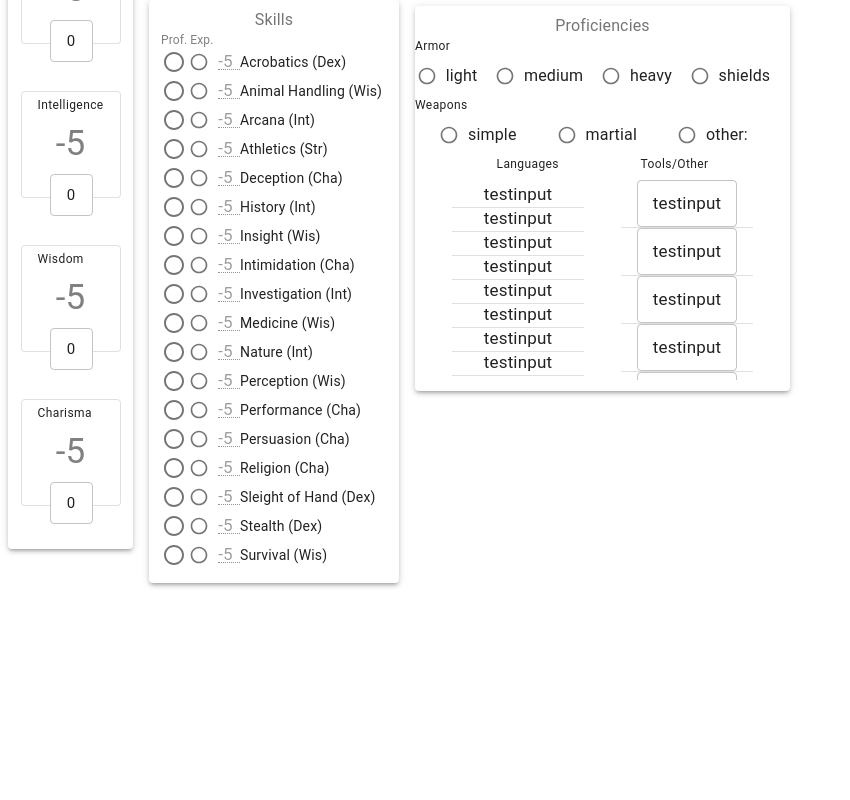
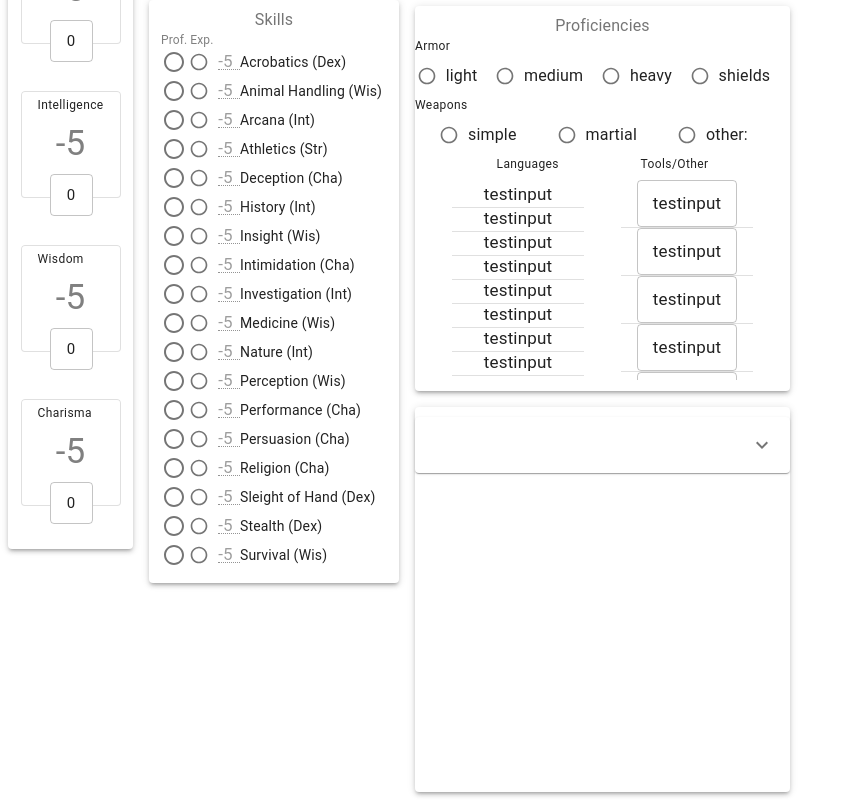
Before and after one commit to elchung/DnD-Character-Sheets, a Next.js app: page / in a window 1280 px wide. Shown: the part 403-1203 px from the top of the page, without its empty margins (0-850 px from the left). Before the commit the page ends 994 px from the top, so only its background shows below. Built offline with nearby package versions, Linux system fonts and the light colour scheme.

Commit message:
need to figure out why accordion text isn't showing up

```diff
--- a/pages/CharacterSheet/CharacterSheetComponent.jsx
+++ b/pages/CharacterSheet/CharacterSheetComponent.jsx
@@ -4,6 +4,7 @@ import { CharacterContextProvider } from '../Context/CharacterContext';
 import CombatStatsComponent from './CombatStatsComponent';
 import LeftColumnComponent from './LeftColumn/LeftColumnComponent';
 import ProficienciesComponent from './ProficienciesComponent';
+import FeaturesAndTraitsComponent from './FeaturesAndTraitsComponent';
 
 export default function Home() {
   return (
@@ -18,6 +19,9 @@ export default function Home() {
             <Grid item>
               <ProficienciesComponent />
             </Grid>
+            <Grid item>
+              <FeaturesAndTraitsComponent />
+            </Grid>
           </Grid>
         </Grid>
       </Grid>
--- a/pages/CharacterSheet/DraggableCard.jsx
+++ b/pages/CharacterSheet/DraggableCard.jsx
@@ -7,7 +7,7 @@ import AccordionDetails from '@material-ui/core/AccordionDetails';
 import ExpandMoreIcon from '@material-ui/icons/ExpandMore';
 import PropTypes from 'prop-types';
 
-const DraggableCard = ({ id, text, index, moveCard, updateSkillsAndFeatures }) => {
+const DraggableCard = ({ id, text, index, moveCard, updateFeaturesAndTraits }) => {
   const ref = useRef(null);
   const [, drop] = useDrop({
     accept: 'card',
@@ -45,13 +45,11 @@ const DraggableCard = ({ id, text, index, moveCard, updateSkillsAndFeatures }) =
   return (
     <Accordion>
       <AccordionSummary
-        aria-controls="panel1a-content"
         expandIcon={<ExpandMoreIcon />}
-        id="panel1a-header"
       >
         <InputBase
           inputProps={{ 'aria-label': 'naked' }}
-          onChange={(event) => updateSkillsAndFeatures({ ...text, header: event.target.value }, index)}
+          onChange={(event) => updateFeaturesAndTraits({ ...text, header: event.target.value }, index)}
           value={text.header}
         />
       </AccordionSummary>
@@ -59,7 +57,7 @@ const DraggableCard = ({ id, text, index, moveCard, updateSkillsAndFeatures }) =
         <InputBase
           inputProps={{ 'aria-label': 'naked' }}
           multiline
-          onChange={(event) => updateSkillsAndFeatures({ ...text, body: event.target.value }, index)}
+          onChange={(event) => updateFeaturesAndTraits({ ...text, body: event.target.value }, index)}
           rowsMax={5}
           value={text.header}
         />
@@ -76,7 +74,7 @@ DraggableCard.propTypes = {
   }).isRequired,
   index: PropTypes.number.isRequired,
   moveCard: PropTypes.func.isRequired,
-  updateSkillsAndFeatures: PropTypes.func.isRequired,
+  updateFeaturesAndTraits: PropTypes.func,
 };
 
 export default DraggableCard;
--- a/pages/CharacterSheet/FeaturesAndTraitsComponent.jsx
+++ b/pages/CharacterSheet/FeaturesAndTraitsComponent.jsx
@@ -10,35 +10,35 @@ import {
 } from '../Context/CharacterContext';
 
 const FeaturesAndTraitsComponent = () => {
-  const { skillsAndFeatures, style } = useCharacterState();
-  const { setSkillsAndFeatures } = useSetCharacterState();
+  const { featuresAndTraits, style } = useCharacterState();
+  const { setFeaturesAndTraits } = useSetCharacterState();
 
   const moveCard = useCallback((dragIndex, hoverIndex) => {
-    const dragCard = skillsAndFeatures[dragIndex];
+    const dragCard = featuresAndTraits[dragIndex];
     setSkillsAndFeatures(
-      update(skillsAndFeatures, {
+      update(featuresAndTraits, {
         $splice: [
           [dragIndex, 1],
           [hoverIndex, 0, dragCard],
         ],
       }),
     );
-  }, [skillsAndFeatures]);
+  }, [featuresAndTraits]);
 
-  const updateSkillsAndFeatures = (value, index) => {
-    setSkillsAndFeatuers(skillsAndFeatures.map((item, i) => i === index ? value : item));
+  const updateFeaturesAndTraits = (value, index) => {
+    setFeaturesAndTraits(featuresAndTraits.map((item, i) => i === index ? value : item));
   }
 
   return (
     <DndProvider backend={HTML5Backend}>
       <Paper elevation={style.elevation} style={style.combatStatsComponent}>
-        {skillsAndFeatures.map((item, index) => (
+        {featuresAndTraits.map((item, index) => (
           <DraggableCard
             id={item.id}
             index={index}
             key={item.id}
             moveCard={moveCard}
-            setSkillsAndFeatures={setSkillsAndFeatures}
+            setFeaturesAndTraits={updateFeaturesAndTraits}
             text={item.text}
           />
         ))}
--- a/pages/CharacterSheet/ProficienciesComponent.jsx
+++ b/pages/CharacterSheet/ProficienciesComponent.jsx
@@ -49,11 +49,11 @@ const ProficienciesComponent = () => {
         <Grid item>
           <Grid container direction="row" justify="space-evenly">
             {armorProficiencies.map((proficiency) => (
-              <Grid item>
+              <Grid item key={`${proficiency}-grid`}>
                 <FormControlLabel
                   control={
                     <Checkbox
-                      key={`${proficiency}`}
+                      key={`${proficiency}-checkbox`}
                       checkedIcon={<RadioButtonCheckedIcon fontSize="small" />}
                       color="primary"
                       icon={<RadioButtonUncheckedIcon fontSize="small" />}
--- a/pages/Context/CharacterContext.jsx
+++ b/pages/Context/CharacterContext.jsx
@@ -32,7 +32,7 @@ export const CharacterContextProvider = (props) => {
   const [currentHitDice, setCurrentHitDice] = useState(0);
   const [deathSaves, setDeathSaves] = useState({ successes: 0, failures: 0 });
   const [proficiencies, setProficiencies] = useState({ armor: new Set(), weapons: new Set(), other: new Set() });
-  const [featuresAndTraits, setFeaturesAndTraits] = useState([{}]); // {id: #, text: {title: '', body: ''}}
+  const [featuresAndTraits, setFeaturesAndTraits] = useState([{id: 0, text: {title: 'test title', body: 'this is the body'}}]);
   const style = {
     elevation: 3,
     abilityScoreComponent: { width: 125, paddingBottom: 20 },
```
Also changed, not shown: 1 other file (tests, documents, lock files or other folders).
